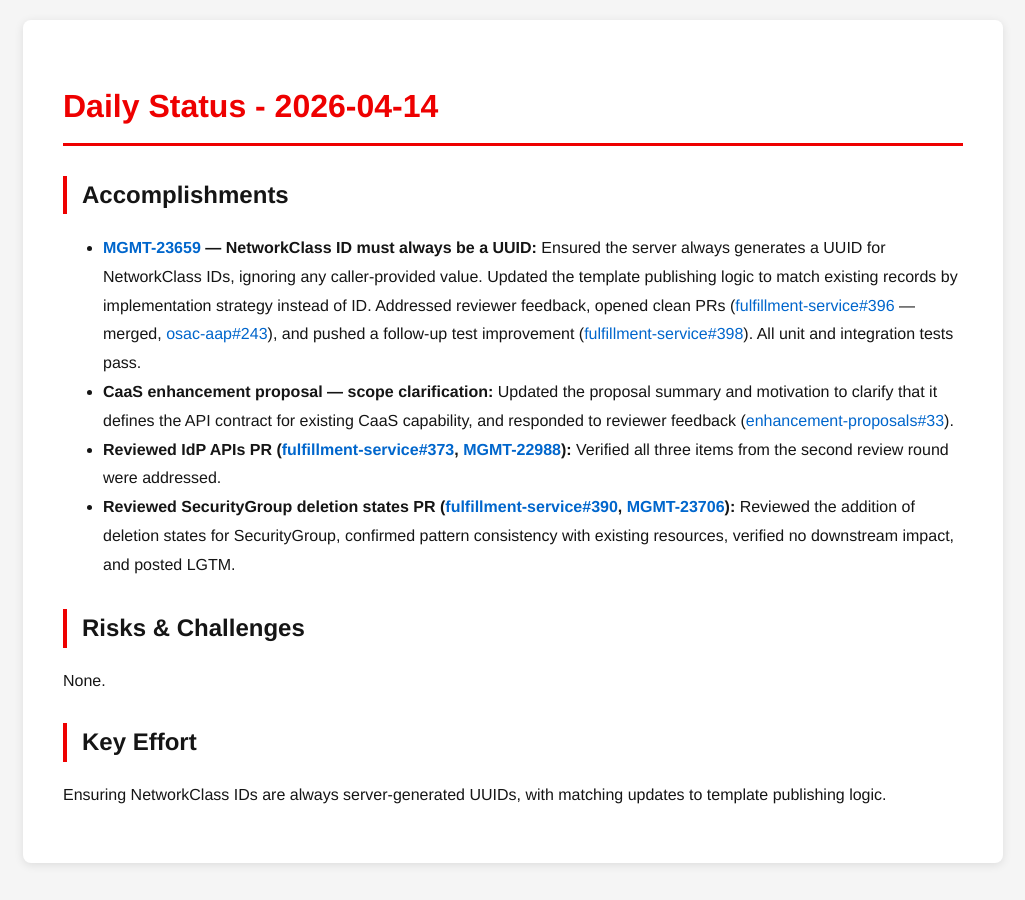
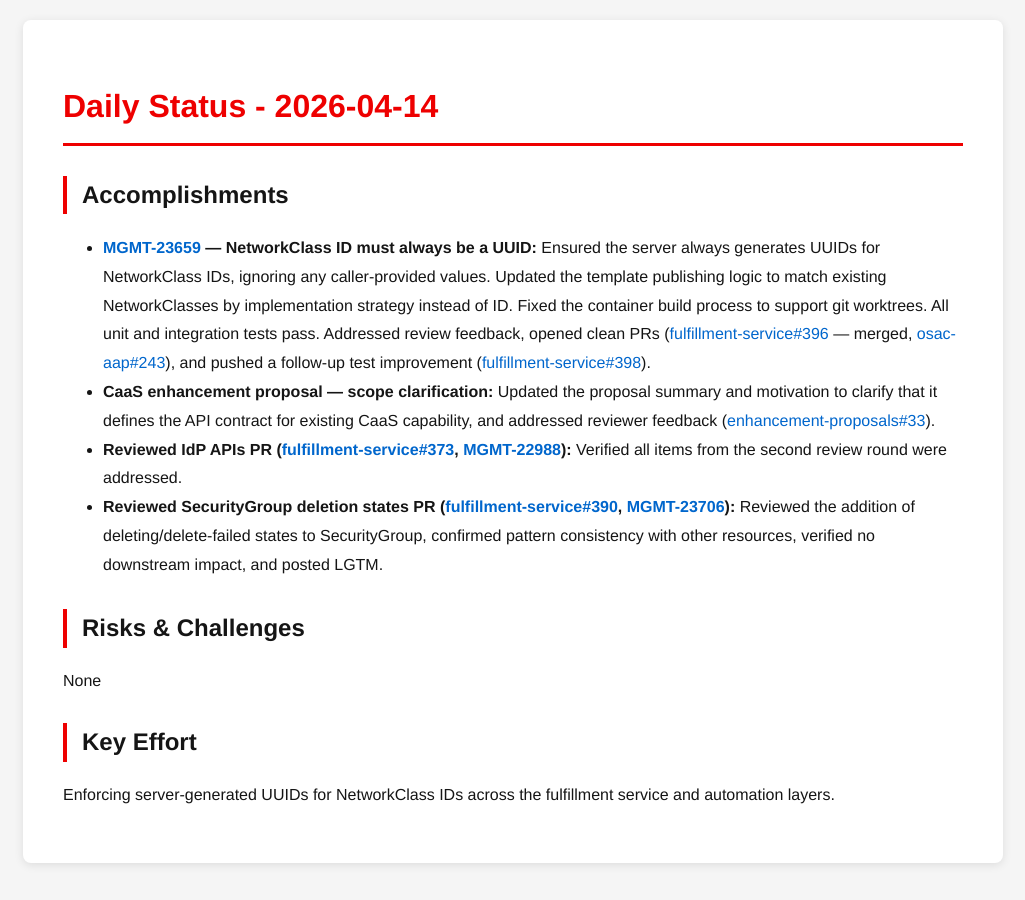
Before and after one commit to tzvatot/daily-status, a Jekyll site: the page built from 2026-04-14.md, in a window 1280 px wide. Shown: the whole page, without its empty margins (127-1152 px from the left). Built offline with Jekyll 4.4.1, drawn with Linux system fonts in a browser that asks for light colours.

Commit message:
Daily status update - 2026-04-14

```diff
--- a/2026-04-14.md
+++ b/2026-04-14.md
@@ -7,13 +7,13 @@
 # Daily Status - 2026-04-14
 
 ## Accomplishments
-- **[MGMT-23659](https://issues.redhat.com/browse/MGMT-23659) — NetworkClass ID must always be a UUID:** Ensured the server always generates a UUID for NetworkClass IDs, ignoring any caller-provided value. Updated the template publishing logic to match existing records by implementation strategy instead of ID. Addressed reviewer feedback, opened clean PRs ([fulfillment-service#396](https://github.com/osac-project/fulfillment-service/pull/396) — merged, [osac-aap#243](https://github.com/osac-project/osac-aap/pull/243)), and pushed a follow-up test improvement ([fulfillment-service#398](https://github.com/osac-project/fulfillment-service/pull/398)). All unit and integration tests pass.
-- **CaaS enhancement proposal — scope clarification:** Updated the proposal summary and motivation to clarify that it defines the API contract for existing CaaS capability, and responded to reviewer feedback ([enhancement-proposals#33](https://github.com/osac-project/enhancement-proposals/pull/33)).
-- **Reviewed IdP APIs PR ([fulfillment-service#373](https://github.com/osac-project/fulfillment-service/pull/373), [MGMT-22988](https://issues.redhat.com/browse/MGMT-22988)):** Verified all three items from the second review round were addressed.
-- **Reviewed SecurityGroup deletion states PR ([fulfillment-service#390](https://github.com/osac-project/fulfillment-service/pull/390), [MGMT-23706](https://issues.redhat.com/browse/MGMT-23706)):** Reviewed the addition of deletion states for SecurityGroup, confirmed pattern consistency with existing resources, verified no downstream impact, and posted LGTM.
+- **[MGMT-23659](https://issues.redhat.com/browse/MGMT-23659) — NetworkClass ID must always be a UUID:** Ensured the server always generates UUIDs for NetworkClass IDs, ignoring any caller-provided values. Updated the template publishing logic to match existing NetworkClasses by implementation strategy instead of ID. Fixed the container build process to support git worktrees. All unit and integration tests pass. Addressed review feedback, opened clean PRs ([fulfillment-service#396](https://github.com/osac-project/fulfillment-service/pull/396) — merged, [osac-aap#243](https://github.com/osac-project/osac-aap/pull/243)), and pushed a follow-up test improvement ([fulfillment-service#398](https://github.com/osac-project/fulfillment-service/pull/398)).
+- **CaaS enhancement proposal — scope clarification:** Updated the proposal summary and motivation to clarify that it defines the API contract for existing CaaS capability, and addressed reviewer feedback ([enhancement-proposals#33](https://github.com/osac-project/enhancement-proposals/pull/33)).
+- **Reviewed IdP APIs PR ([fulfillment-service#373](https://github.com/osac-project/fulfillment-service/pull/373), [MGMT-22988](https://issues.redhat.com/browse/MGMT-22988)):** Verified all items from the second review round were addressed.
+- **Reviewed SecurityGroup deletion states PR ([fulfillment-service#390](https://github.com/osac-project/fulfillment-service/pull/390), [MGMT-23706](https://issues.redhat.com/browse/MGMT-23706)):** Reviewed the addition of deleting/delete-failed states to SecurityGroup, confirmed pattern consistency with other resources, verified no downstream impact, and posted LGTM.
 
 ## Risks & Challenges
-None.
+None
 
 ## Key Effort
-Ensuring NetworkClass IDs are always server-generated UUIDs, with matching updates to template publishing logic.
+Enforcing server-generated UUIDs for NetworkClass IDs across the fulfillment service and automation layers.
```
